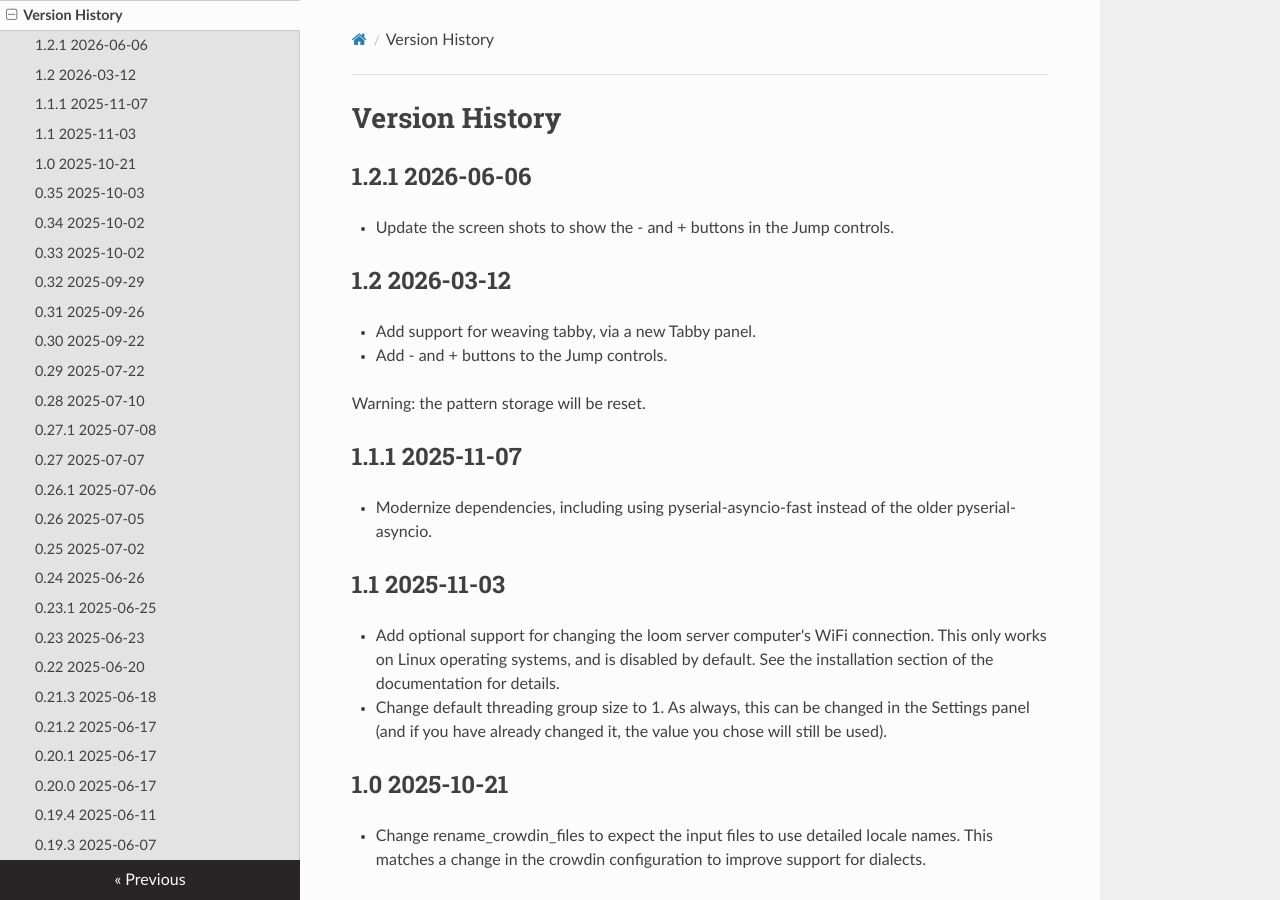
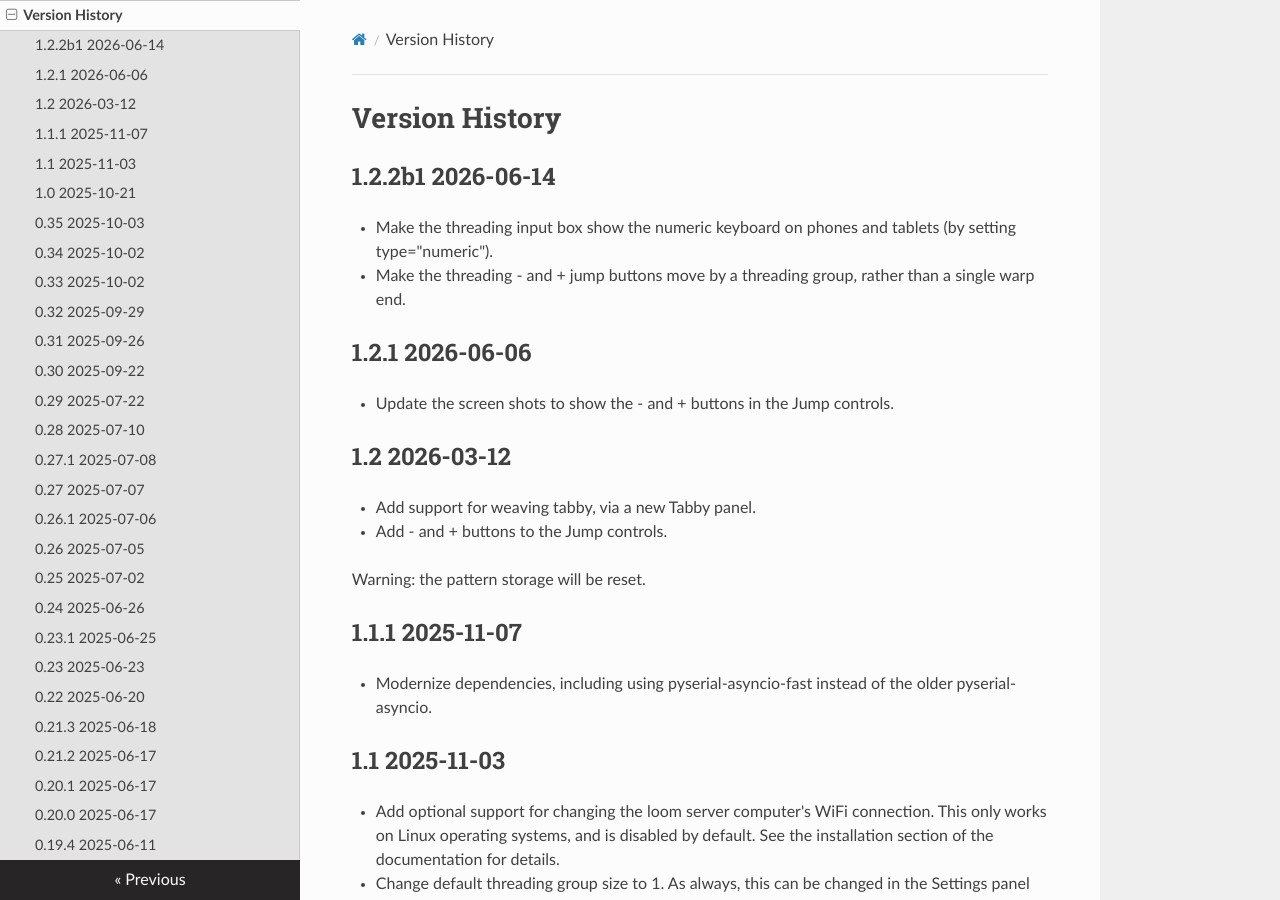
Before and after one commit to r-owen/base_loom_server, an MkDocs documentation site: the page built from docs/version_history.md, in a window 1280 px wide and 900 px high. Built offline with MkDocs 1.6.1, drawn with Linux system fonts in a browser that asks for light colours; nearby versions of some CDN libraries.

Commit message:
Update the version_history

```diff
--- a/docs/version_history.md
+++ b/docs/version_history.md
@@ -1,4 +1,9 @@
 # Version History
+
+## 1.2.2b1 2026-06-14
+
+* Make the threading input box show the numeric keyboard on phones and tablets (by setting type="numeric").
+* Make the threading - and + jump buttons move by a threading group, rather than a single warp end.
 
 ## 1.2.1 2026-06-06
 
```
